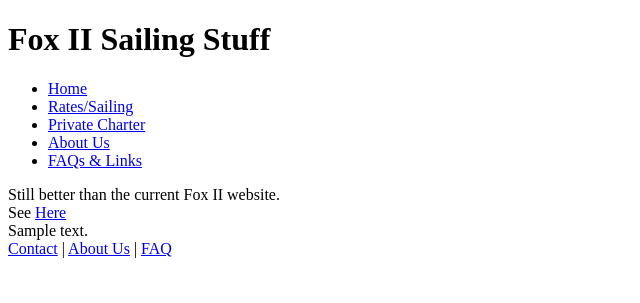
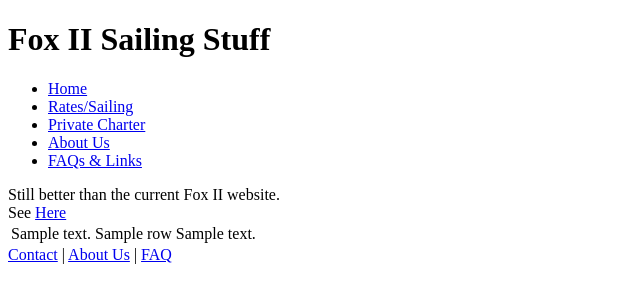
Before and after one commit to Nick13342/Fox_II_Website, a Flask app: template templates/index.html in a window 1280 px wide. Shown: the top 303 px of the page, without its empty margins (0-640 px from the left). Run offline with Flask 2, Linux system fonts and the light colour scheme; the template is opened without the code that fills it: most values are stand-ins (such as "Sample title", 1, 10 or a date in 2020).

Commit message:
Updated for app2.py

```diff
--- a/app.py
+++ b/app.py
@@ -15,7 +15,7 @@ def index():
     con.row_factory = sqlite3.Row
 
     cur = con.cursor()
-    cur.execute("select * from home")
+    cur.execute("select surname, firstname, country from customer cu, country co where cu.CountryCode = co.CountryCode")
 
 
     rows = cur.fetchall();
--- a/templates/index.html
+++ b/templates/index.html
@@ -39,9 +39,15 @@
 			<br/>
 			See <a href="http://www.akaroafoxsail.co.nz/index.html">Here</a>
 			<br/>
-			{% for row in rows %}
-				<td>{{row["content1"]}}</td>
-			{% endfor %}
+			<table>
+				<tr>
+					{% for row in rows %}
+						<td>{{row["contentH"]}}</td>
+						<td>{{row["question"]}}</td>
+						<td>{{row["contentFAQ"]}}</td>
+					{% endfor %}
+				</tr>
+			</table>
 		</div>
 	</body>
 
```
Also changed, not shown: database/Fox_II.db.
